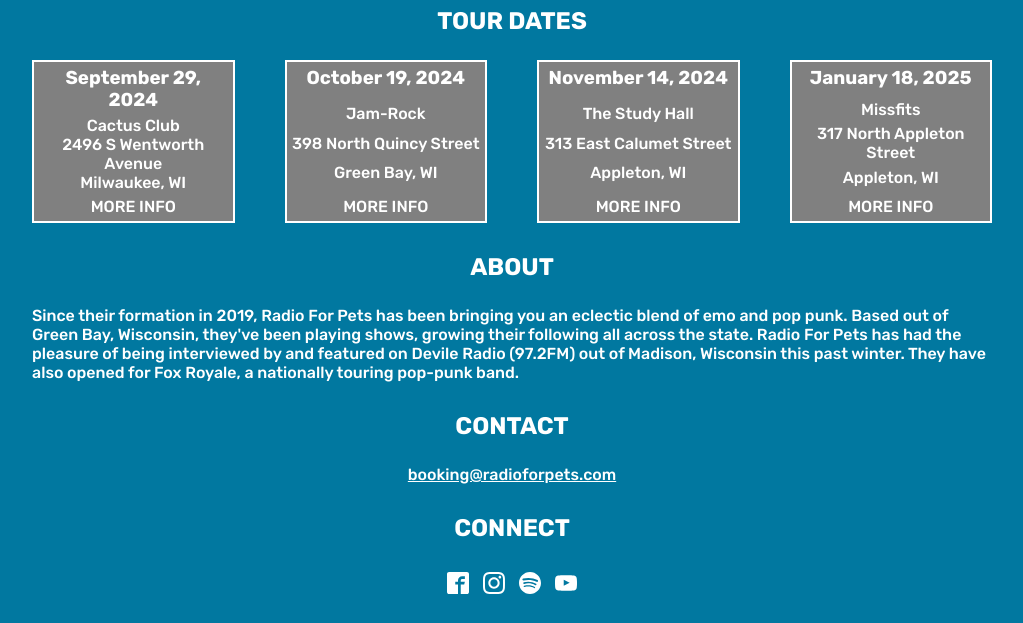
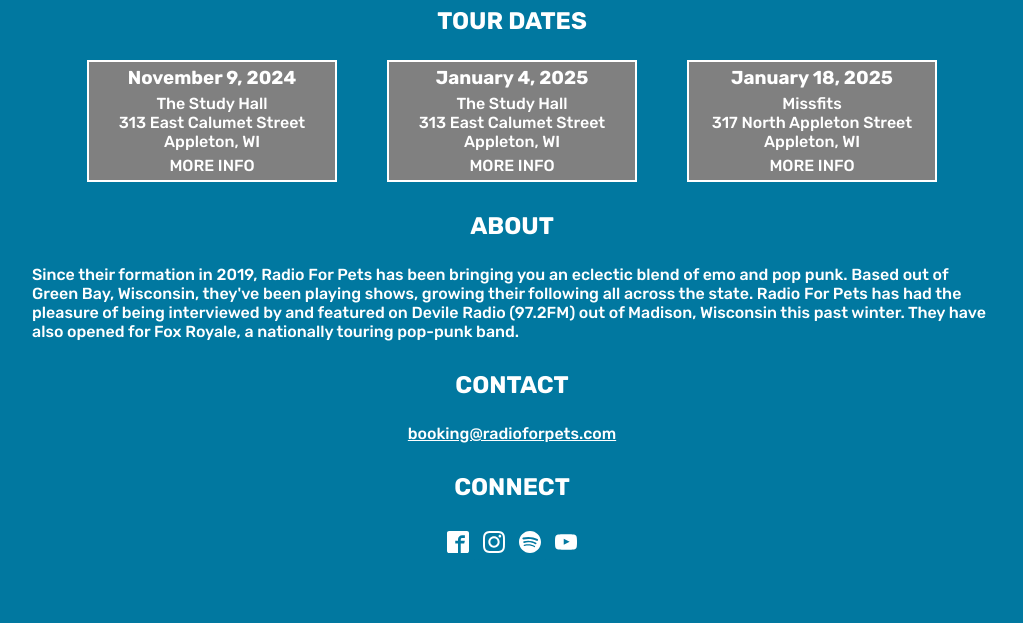
Before and after one commit to adambruce612/radioforpets, a plain HTML site: page index.html in a window 1280 px wide. Shown: the part 370-993 px from the top of the page, without its empty margins (128-1151 px from the left). After the commit the page ends 952 px from the top, so only its background shows below. Drawn offline with Linux system fonts and the light colour scheme.

Commit message:
Add files via upload

```diff
--- a/index.html
+++ b/index.html
@@ -69,30 +69,21 @@
                 <h2>Tour Dates</h2>
                 <div class="tour-cards">
                     <div class="tour-card">
-                        <h3>September 29, 2024</h3>
-                            <p>Cactus Club</p>
-                            <p>2496 S Wentworth Avenue</p>
-                            <p>Milwaukee, WI</p>
-                                <div class="more-info">
-                                    <a href="https://www.facebook.com/share/ejeHrmKdP4k7hWnX/">More Info</a>
-                                </div>
-                    </div>
-                    <div class="tour-card">
-                        <h3>October 19, 2024</h3>
-                            <p>Jam-Rock</p>
-                            <p>398 North Quincy Street</p>
-                            <p>Green Bay, WI</p>
-                                <div class="more-info">
-                                    <a href="https://www.facebook.com/share/DRC5HC9kWddu3HtP/">More Info</a>
-                                </div>
-                    </div>
-                    <div class="tour-card">
-                        <h3>November 14, 2024</h3>
+                        <h3>November 9, 2024</h3>
                             <p>The Study Hall</p>
                             <p>313 East Calumet Street</p>
                             <p>Appleton, WI</p>
                                 <div class="more-info">
                                     <a href="https://www.facebook.com/events/879978177374534">More Info</a>
+                                </div>
+                    </div>
+                    <div class="tour-card">
+                        <h3>January 4, 2025</h3>
+                            <p>The Study Hall</p>
+                            <p>313 East Calumet Street</p>
+                            <p>Appleton, WI</p>
+                                <div class="more-info">
+                                    <a href="https://www.facebook.com/share/bUy6fq2fdZoT47D5/">More Info</a>
                                 </div>
                     </div>
                     <div class="tour-card">
```
